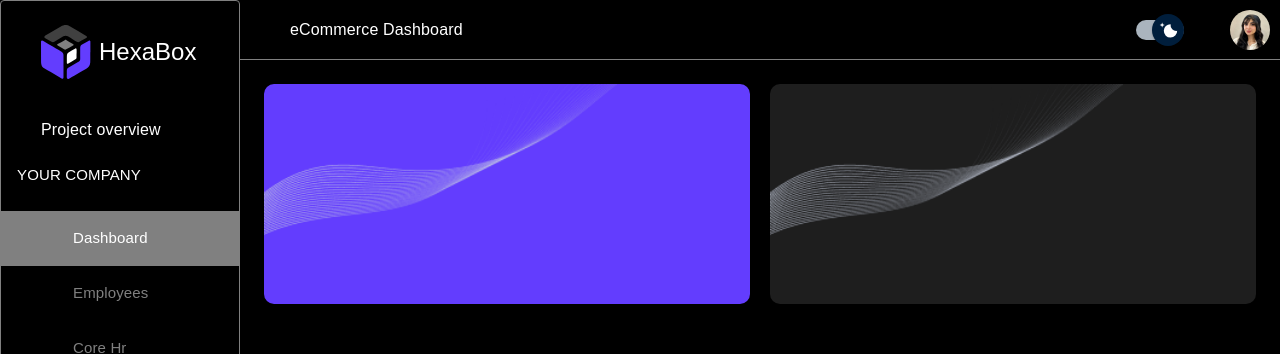
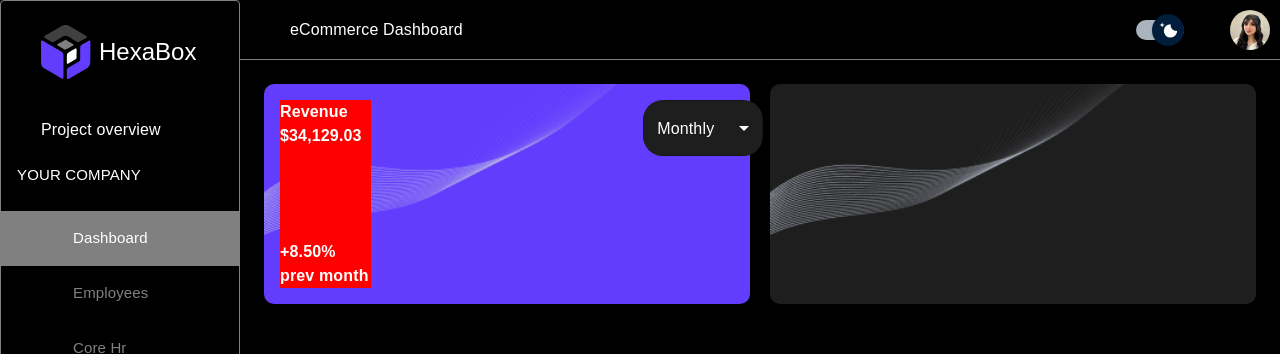
Before and after one commit to Nastaran-dev/AdminPanel, a Next.js app: page /dashboard in a window 1280 px wide. Shown: the top 354 px of the page. Built offline with nearby package versions, Linux system fonts and the light colour scheme; some icons are missing; a web font is replaced by a local one.

Commit message:
fix(dashboard): remove duplicate sx prop from Select component

```diff
--- a/src/app/dashboard/page.jsx
+++ b/src/app/dashboard/page.jsx
@@ -1,20 +1,91 @@
-"use client"
+"use client";
 import { useContext } from "react";
 import { myTheme } from "../store/Store";
-import Box from '@mui/material/Box';
-import StyleIcon from '@mui/icons-material/Style';
+import Box from "@mui/material/Box";
+import StyleIcon from "@mui/icons-material/Style";
+import Typography from "@mui/material/Typography";
+import FormControl from "@mui/material/FormControl";
+import InputLabel from "@mui/material/InputLabel";
+import Select from "@mui/material/Select";
+import MenuItem from "@mui/material/MenuItem";
+import { useState } from "react";
 export default function GroupAvatars() {
-  const{dark}=useContext(myTheme)
-  const Style={
-    Style1:{display: 'flex', flexDirection:{xs:"column" , md:"row"}, justifyContent: 'center' , gap:"20px", width:"100%"},
-    Style2:{display:"flex" ,padding:2, flexDirection:"column", alignItems:"center", justifyContent:"center", width:{xs:"100%", md:"50%"}, backgroundColor:"#633dfe" , backgroundImage:'url("/images/background.png")' , backgroundSize:"400px" , backgroundRepeat:"no-repeat" , height:"220px" , borderRadius:"10px"},
-  }
+  const { dark } = useContext(myTheme);
+    const [age, setAge] =useState("Monthly");
+  const Style = {
+    Style1: {
+      display: "flex",
+      flexDirection: { xs: "column", md: "row" },
+      justifyContent: "center",
+      gap: "20px",
+      width: "100%",
+    },
+    Style2: {
+      display: "flex",
+      padding: 2,
+      justifyContent: "space-between",
+      width: { xs: "100%", md: "50%" },
+      backgroundColor: "#633dfe",
+      backgroundImage: 'url("/images/background.png")',
+      backgroundSize: "400px",
+      backgroundRepeat: "no-repeat",
+      height: "220px",
+      borderRadius: "10px",
+      gap: "20px",
+    },
+  };
 
   return (
-    <Box  sx={Style.Style1}>
+    <Box sx={Style.Style1}>
       <Box sx={Style.Style2}>
+        <Box
+          sx={{
+            width: { xs: "50%", md: "20%" },
+            backgroundColor: "red",
+            display: "flex",
+            flexDirection: "column",
+            justifyContent: "space-between",
+            gap: "10px",
+          }}
+        >
+          <Box>
+            <Typography sx={{ color: "white", fontWeight: "bold" }}>
+              Revenue
+            </Typography>
+            <Typography sx={{ color: "white", fontWeight: "bold" }}>
+              $34,129.03
+            </Typography>
+          </Box>
+          <Typography sx={{ color: "white", fontWeight: "bold" }}>
+            +8.50% prev month
+          </Typography>
+        </Box>
+        <Box sx={{ width: { xs: "50%", md: "20%" } }}>
+          <Box sx={{ minWidth: 120 ,backgroundColor: dark ? "#1e1e1e" : "#ffffff" , borderRadius: "20px",overflow:"hidden"}}>
+            <FormControl fullWidth >
+              <Select
+                sx={{ color:dark?"white":"black"  }}
+                  onChange={(event)=> setAge(event.target.value)}
+                value={age}
+                // eslint-disable-next-line react/jsx-no-duplicate-props
+                sx={{
+                  color:dark?"white":"black",
+                  "& .MuiSelect-icon":{
+                    color:dark?"white":"black"
+                  }}}
+
+              >
+                <MenuItem value="Monthly">Monthly</MenuItem>
+                <MenuItem value="Weekly">Weekly</MenuItem>
+                <MenuItem value="Yearly">Yearly</MenuItem>
+              </Select>
+            </FormControl>
+          </Box>
+        </Box>
       </Box>
-      <Box sx={{...Style.Style2 , backgroundColor: dark ? '#1e1e1e' : '#ffffff'}}></Box>
+      <Box
+        sx={{ ...Style.Style2, backgroundColor: dark ? "#1e1e1e" : "#ffffff" }}
+      ></Box>
     </Box>
   );
 }
```
